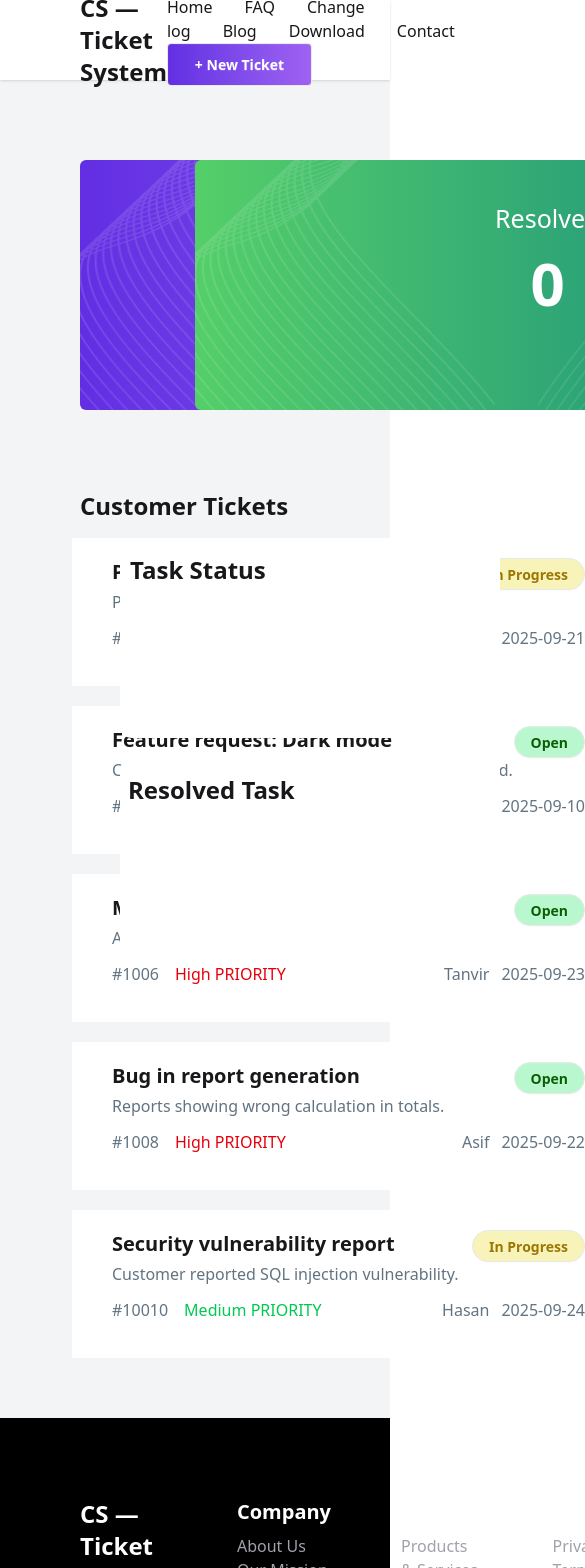
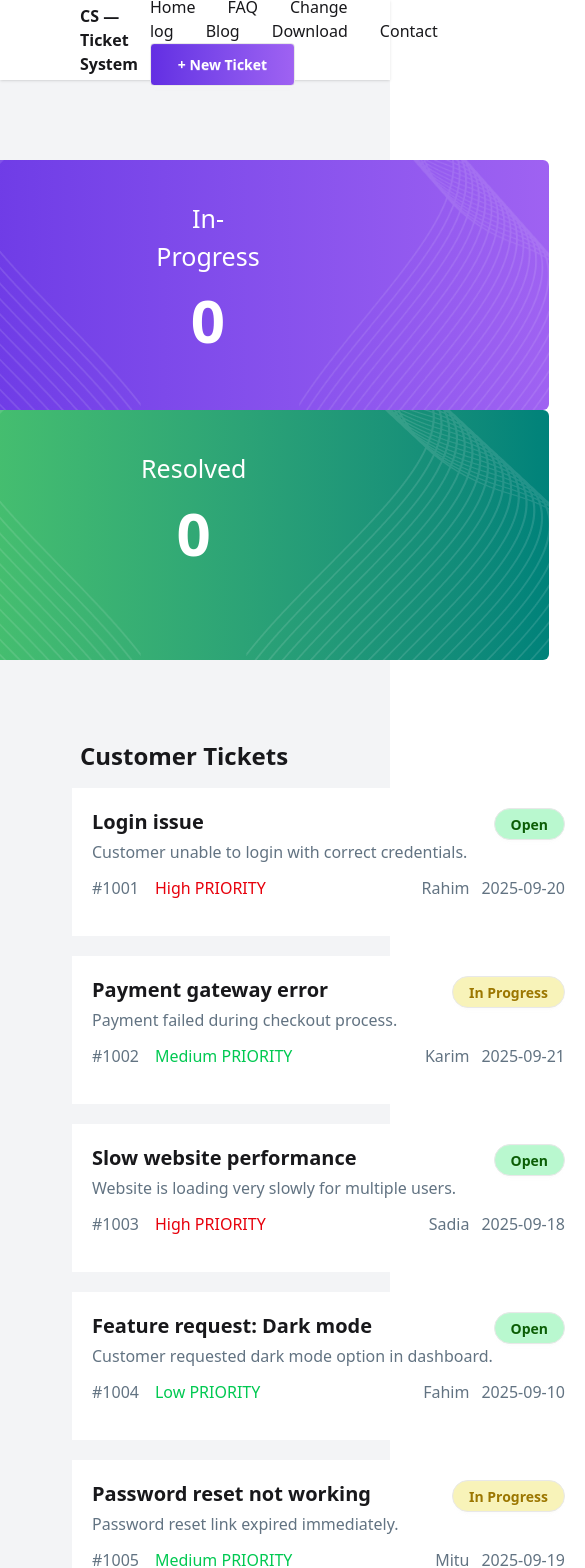
Before and after one commit to fahimfaisa/simple-customer-support-zone, a React (Vite) app: page / in a window 390 px wide. Shown: the top 1568 px of the page, 585 px wide, since content can reach past the window. Built offline with nearby package versions, Linux system fonts and the light colour scheme.

Commit message:
added main.html

```diff
--- a/src/App.jsx
+++ b/src/App.jsx
@@ -22,6 +22,7 @@ function App() {
   const removeTicket = (p) => {
     const filteredData = selectedTicket.filter((tik) => tik.id !== p.id);
     setSelectedTicket(filteredData);
+    console.log(filteredData);
     setCount(count - 1);
     setTotal(total + 1);
     toast("Completed!");
@@ -32,7 +33,7 @@ function App() {
       <Button total={total} count={count}></Button>
       <div className="max-w-[1600px] mx-auto bg-gray-100">
         <h1 className="text-2xl font-bold ml-20 mb-4">Customer Tickets</h1>
-        <div className="max-w-[1600px] mx-auto bg-gray-100 flex px-18 gap-7 pb-15">
+        <div className=" max-w-[1600px] mx-auto bg-gray-100 px-18 gap-7 pb-15 flex">
           <Suspense
             fallback={
               <div className="items-center mx-auto">
--- a/src/components/Button/Button.jsx
+++ b/src/components/Button/Button.jsx
@@ -3,7 +3,7 @@ import bgImg from "../../assets/vector1.png";
 const Button = ({ count, total }) => {
   return (
     <div>
-      <div className="mx-auto max-w-[1600px] grid grid-cols-2 p-[80px]  bg-gray-100">
+      <div className="mx-auto max-w-[1600px] grid md:grid-cols-2 sm:grid-cols-1 items-center justify-center p-[80px]  bg-gray-100">
         <div className="flex rounded-md text-white h-[250px] w-[708px] bg-gradient-to-r from-[#632EE3] to-[#9F62F2] text-center  ">
           <img src={bgImg} className="h-full w-[300px]" alt="" />
           <div className="mt-10">
--- /dev/null
+++ b/src/components/CustomerTicket/CustomerTicket.jsx
@@ -0,0 +1,48 @@
+import React from "react";
+
+const CustomerTicket = ({ ticket, handleSingle }) => {
+  return (
+    <div
+      onClick={() => {
+        handleSingle(ticket);
+      }}
+      className="h-[148px] w-[513px]  p-5 bg-white "
+    >
+      <div className="flex justify-between">
+        <h1 className="text-xl font-semibold">{ticket.title}</h1>
+        <button
+          className={`btn h-[32px]   rounded-4xl ${
+            ticket.status === "Open"
+              ? "bg-[#B9F8CF] text-[#0B5E06]"
+              : "bg-[#F8F3B9] text-[#9C7700] list-image-none"
+          }`}
+        >
+          {ticket.status}
+        </button>
+      </div>
+      <p className="text-[#627382]">{ticket.description}</p>
+      <div className="flex justify-between">
+        <div className="flex mt-3">
+          <p className="text-[#627382]">
+            #100<span>{ticket.id}</span>{" "}
+          </p>
+          <p className="ml-4 ">
+            <span
+              className={`${
+                ticket.priority === "High" ? "text-red-600" : "text-green-500"
+              }`}
+            >
+              {ticket.priority} PRIORITY
+            </span>
+          </p>
+        </div>
+        <div className="flex mt-3">
+          <p className="text-[#627382] mr-3">{ticket.customer}</p>
+          <p className="text-[#627382]">{ticket.createdAt}</p>
+        </div>
+      </div>
+    </div>
+  );
+};
+
+export default CustomerTicket;
--- a/src/components/Footer/Footer.jsx
+++ b/src/components/Footer/Footer.jsx
@@ -5,7 +5,7 @@ import facebook from "../../assets/fi_5968764.png";
 import message from "../../assets/fi_6244710.png";
 const Footer = () => {
   return (
-    <div className="max-w-[1600px] h-[435px] mx-auto pt-[80px]  px-[80px] bg-black">
+    <div className="max-w-[1600px] min-h-[435px] mx-auto pt-[80px]  px-[80px] bg-black">
       <div className="flex gap-[70px] border-b-1 border-gray-600 pb-10 ">
         <div className="max-w-[350px] text-white">
           <h1 className="text-2xl font-bold">CS — Ticket System</h1>
--- a/src/components/Navbar/Navbar.jsx
+++ b/src/components/Navbar/Navbar.jsx
@@ -2,11 +2,11 @@ import React from "react";
 
 const Navbar = () => {
   return (
-    <div className="navbar bg-base-100 shadow-sm max-w-[1600px] h-[80px] mx-auto px-[80px]">
+    <div className="navbar bg-base-100 shadow-sm md:max-w-[1600px] h-[80px] mx-auto px-[80px] sm:justify-center items-center gap-3">
       <div className="flex-1">
-        <h1 className="text-2xl font-bold">CS — Ticket System</h1>
+        <h1 className="md:text-2xl font-bold sm:text-xl">CS — Ticket System</h1>
       </div>
-      <div className="">
+      <div>
         <a href="" className="mr-[32px]">
           Home
         </a>
--- a/src/maincointainer/Maincointainer.jsx
+++ b/src/maincointainer/Maincointainer.jsx
@@ -1,5 +1,6 @@
 import React, { use } from "react";
 import { toast } from "react-toastify";
+import CustomerTicket from "../components/CustomerTicket/CustomerTicket";
 
 const Maincointainer = ({
   ticketsPromise,
@@ -17,51 +18,13 @@ const Maincointainer = ({
   };
 
   return (
-    <div className="grid grid-cols-2 gap-5">
+    <div className="grid md:grid-cols-2 gap-5 sm:grid-cols-1 justify-center items-center mx-auto">
       {/* --------- */}
       {ticketData.map((ticket) => (
-        <div
-          onClick={() => {
-            handleSingle(ticket);
-          }}
-          className="h-[148px] w-[513px]  p-5 bg-white "
-        >
-          <div className="flex justify-between">
-            <h1 className="text-xl font-semibold">{ticket.title}</h1>
-            <button
-              className={`btn h-[32px]   rounded-4xl ${
-                ticket.status === "Open"
-                  ? "bg-[#B9F8CF] text-[#0B5E06]"
-                  : "bg-[#F8F3B9] text-[#9C7700] list-image-none"
-              }`}
-            >
-              {ticket.status}
-            </button>
-          </div>
-          <p className="text-[#627382]">{ticket.description}</p>
-          <div className="flex justify-between">
-            <div className="flex mt-3">
-              <p className="text-[#627382]">
-                #100<span>{ticket.id}</span>{" "}
-              </p>
-              <p className="ml-4 ">
-                <span
-                  className={`${
-                    ticket.priority === "High"
-                      ? "text-red-600"
-                      : "text-green-500"
-                  }`}
-                >
-                  {ticket.priority} PRIORITY
-                </span>
-              </p>
-            </div>
-            <div className="flex mt-3">
-              <p className="text-[#627382] mr-3">{ticket.customer}</p>
-              <p className="text-[#627382]">{ticket.createdAt}</p>
-            </div>
-          </div>
-        </div>
+        <CustomerTicket
+          handleSingle={handleSingle}
+          ticket={ticket}
+        ></CustomerTicket>
       ))}
     </div>
   );
```
